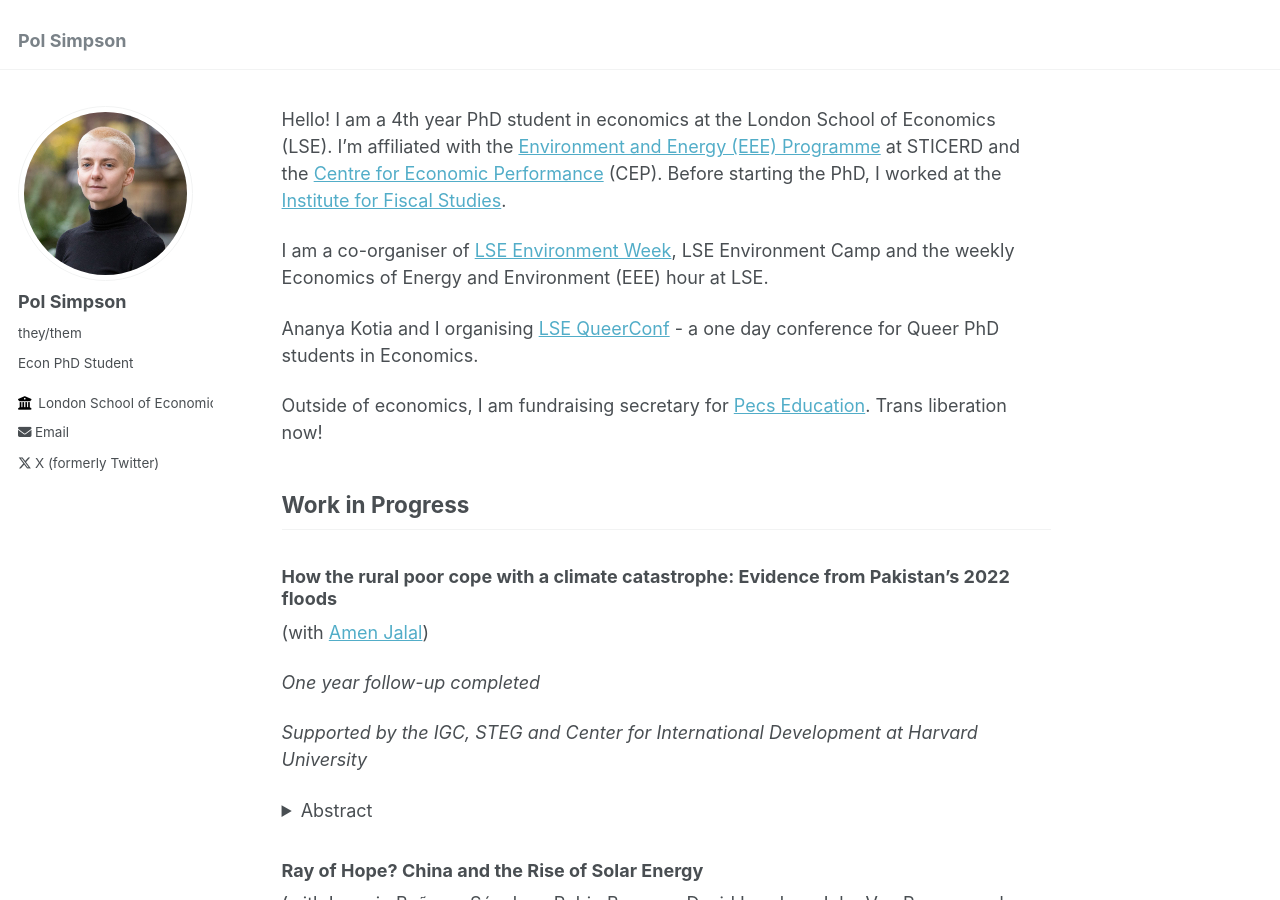
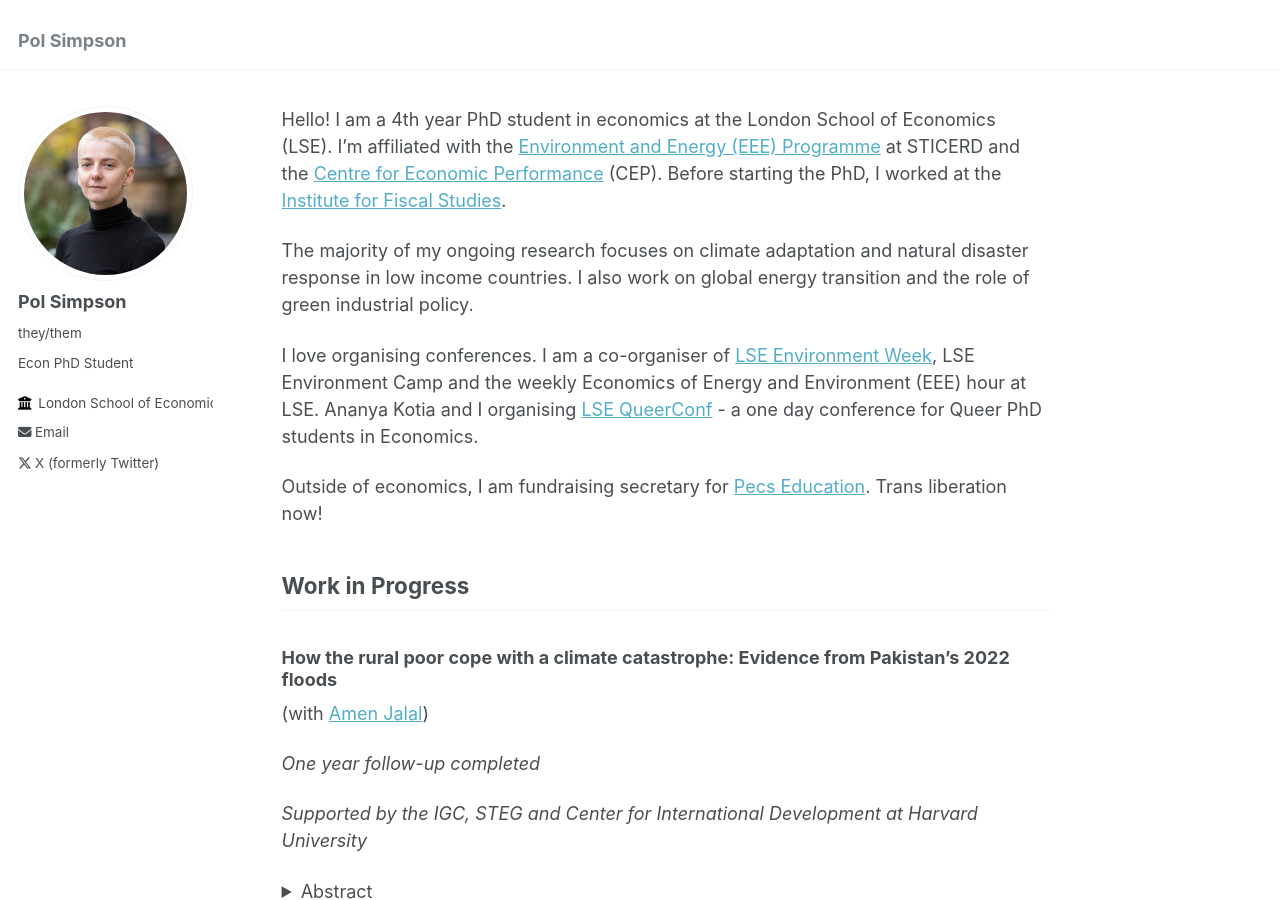
Before and after one commit to polsimpson/polsimpson.github.io, a Jekyll site: the page built from _pages/about.md, in a window 1280 px wide and 900 px high. Built offline with Jekyll 4.4.1, drawn with Linux system fonts in a browser that asks for light colours.

Commit message:
Update about.md

```diff
--- a/_pages/about.md
+++ b/_pages/about.md
@@ -9,9 +9,9 @@ redirect_from:
 
 Hello! I am a 4th year PhD student in economics at the London School of Economics (LSE). I'm affiliated with the [Environment and Energy (EEE) Programme](https://sticerd.lse.ac.uk/_new/our-work/economics-of-environment-and-energy/) at STICERD and the [Centre for Economic Performance](https://cep.lse.ac.uk/_new/people/person.asp?id=11236#:~:text=Pol%20Simpson%20is%20a%20PhD,the%20Institute%20for%20Fiscal%20Studies.) (CEP). Before starting the PhD, I worked at the [Institute for Fiscal Studies](https://ifs.org.uk).
 
-I am a co-organiser of [LSE Environment Week](https://www.lse-environment-week.com), LSE Environment Camp and the weekly Economics of Energy and Environment (EEE) hour at LSE.
+The majority of my ongoing research focuses on climate adaptation and natural disaster response in low income countries. I also work on global energy transition and the role of green industrial policy.
 
-Ananya Kotia and I organising [LSE QueerConf](https://www.lsequeerconf.com) - a one day conference for Queer PhD students in Economics.
+I love organising conferences. I am a co-organiser of [LSE Environment Week](https://www.lse-environment-week.com), LSE Environment Camp and the weekly Economics of Energy and Environment (EEE) hour at LSE. Ananya Kotia and I organising [LSE QueerConf](https://www.lsequeerconf.com) - a one day conference for Queer PhD students in Economics.
 
 Outside of economics, I am fundraising secretary for [Pecs Education](https://pecseducation.com). Trans liberation now!
 
```
